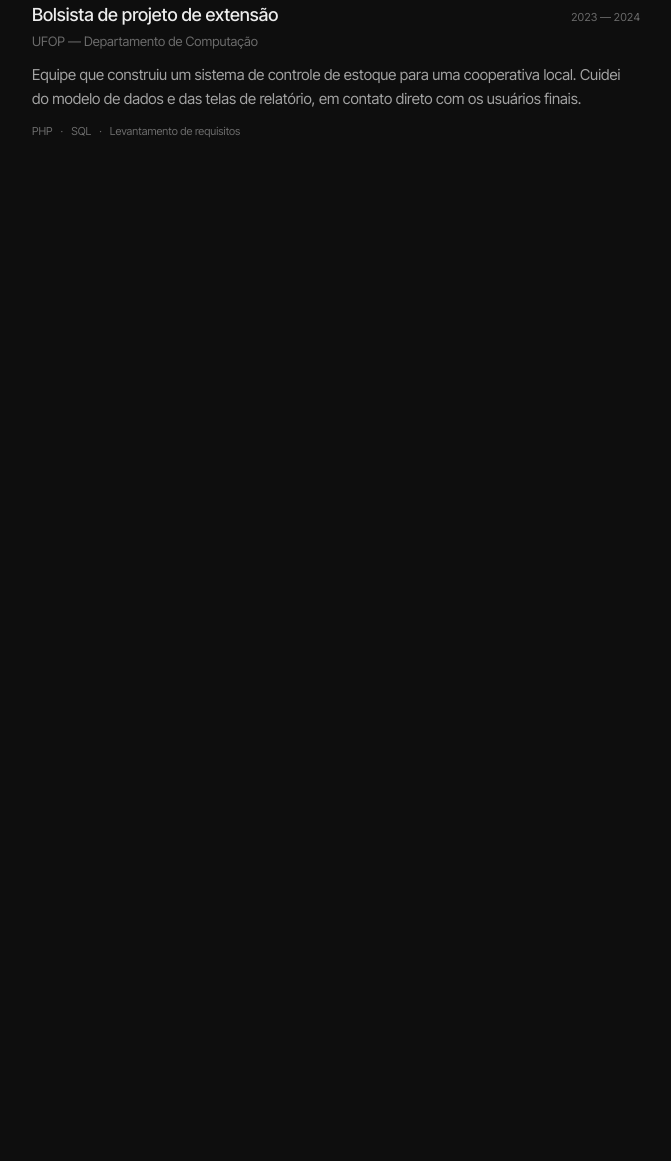
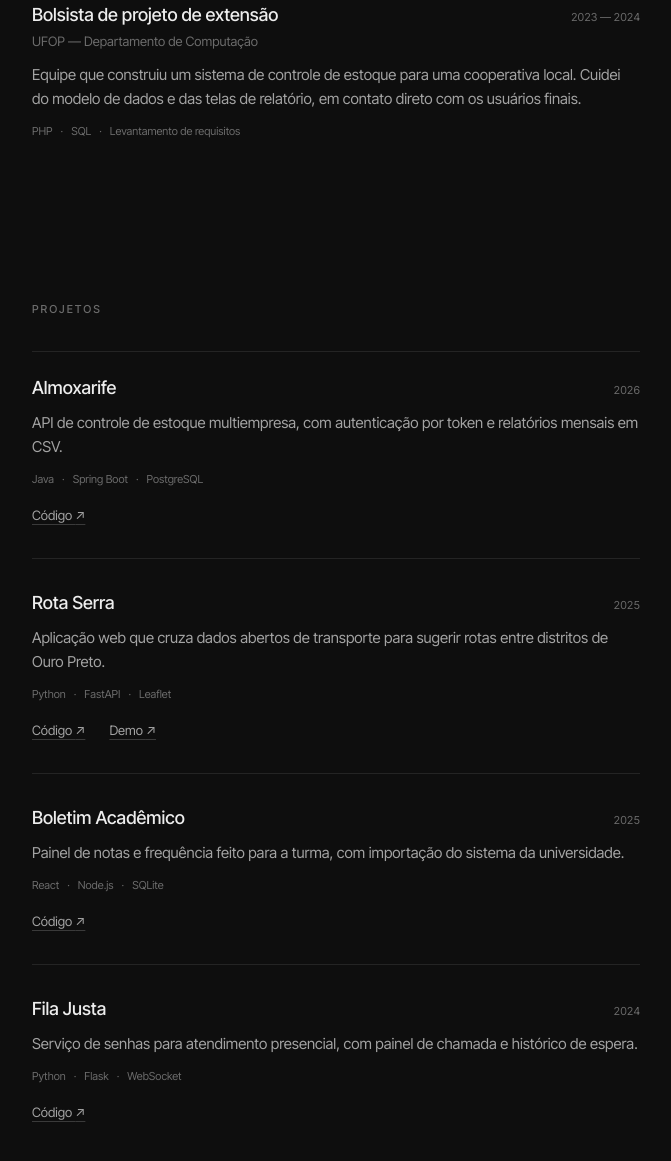
Before and after one commit to EwertonG/portfolio-ewerton, a website built with Vite: page index.html in a window 1280 px wide. Shown: the part 1727-2888 px from the top of the page, without its empty margins (304-975 px from the left). Before the commit the page ends 2060 px from the top, so only its background shows below. Built offline with nearby package versions, Linux system fonts and the light colour scheme.

Commit message:
feat: adiciona seção de projetos com links para código e demo

```diff
--- a/src/data/conteudo.ts
+++ b/src/data/conteudo.ts
@@ -101,3 +101,56 @@ export const experiencia: SecaoExperiencia = {
     },
   ],
 };
+
+export interface Projeto {
+  nome: string;
+  ano: string;
+  descricao: string;
+  tecnologias: string[];
+  repositorio?: string;
+  demo?: string;
+}
+
+export interface SecaoProjetos {
+  titulo: string;
+  itens: Projeto[];
+}
+
+export const projetos: SecaoProjetos = {
+  titulo: 'Projetos',
+  itens: [
+    {
+      nome: 'Almoxarife',
+      ano: '2026',
+      descricao:
+        'API de controle de estoque multiempresa, com autenticação por token e relatórios mensais em CSV.',
+      tecnologias: ['Java', 'Spring Boot', 'PostgreSQL'],
+      repositorio: 'https://github.com/EwertonG/almoxarife',
+    },
+    {
+      nome: 'Rota Serra',
+      ano: '2025',
+      descricao:
+        'Aplicação web que cruza dados abertos de transporte para sugerir rotas entre distritos de Ouro Preto.',
+      tecnologias: ['Python', 'FastAPI', 'Leaflet'],
+      repositorio: 'https://github.com/EwertonG/rota-serra',
+      demo: 'https://rota-serra.exemplo.com',
+    },
+    {
+      nome: 'Boletim Acadêmico',
+      ano: '2025',
+      descricao:
+        'Painel de notas e frequência feito para a turma, com importação do sistema da universidade.',
+      tecnologias: ['React', 'Node.js', 'SQLite'],
+      repositorio: 'https://github.com/EwertonG/boletim-academico',
+    },
+    {
+      nome: 'Fila Justa',
+      ano: '2024',
+      descricao:
+        'Serviço de senhas para atendimento presencial, com painel de chamada e histórico de espera.',
+      tecnologias: ['Python', 'Flask', 'WebSocket'],
+      repositorio: 'https://github.com/EwertonG/fila-justa',
+    },
+  ],
+};
--- a/src/main.ts
+++ b/src/main.ts
@@ -3,11 +3,12 @@ import './styles/base.css';
 import './styles/layout.css';
 import './styles/componentes.css';
 import './styles/secoes.css';
-import { experiencia, menu, perfil, sobre } from './data/conteudo';
+import { experiencia, menu, perfil, projetos, sobre } from './data/conteudo';
 import { renderBotaoIdioma } from './componentes/botao-idioma';
 import { renderMenuLateral } from './componentes/menu-lateral';
 import { renderHero } from './secoes/hero';
 import { renderExperiencia } from './secoes/experiencia';
+import { renderProjetos } from './secoes/projetos';
 import { renderSobre } from './secoes/sobre';
 
 const app = document.querySelector<HTMLDivElement>('#app');
@@ -21,5 +22,6 @@ if (app) {
       ${renderHero(perfil)}
       ${renderSobre(sobre)}
       ${renderExperiencia(experiencia)}
+      ${renderProjetos(projetos)}
     </main>`;
 }
--- /dev/null
+++ b/src/secoes/projetos.ts
@@ -0,0 +1,41 @@
+import type { Projeto, SecaoProjetos } from '../data/conteudo';
+import { renderSecao } from '../componentes/secao';
+import { renderTecnologias } from '../componentes/tecnologias';
+
+function renderLink(rotulo: string, url: string | undefined, nome: string): string {
+  if (!url) {
+    return '';
+  }
+
+  return `
+    <li>
+      <a href="${url}" target="_blank" rel="noopener" aria-label="${rotulo} de ${nome}">
+        ${rotulo} <span aria-hidden="true">↗</span>
+      </a>
+    </li>`;
+}
+
+function renderItem(projeto: Projeto): string {
+  const links =
+    renderLink('Código', projeto.repositorio, projeto.nome) +
+    renderLink('Demo', projeto.demo, projeto.nome);
+
+  return `
+    <li class="projetos__item">
+      <article>
+        <header class="projetos__cabecalho">
+          <h3 class="projetos__nome">${projeto.nome}</h3>
+          <span class="projetos__ano">${projeto.ano}</span>
+        </header>
+        <p class="projetos__descricao">${projeto.descricao}</p>
+        ${renderTecnologias(projeto.tecnologias)}
+        ${links ? `<ul class="projetos__links">${links}</ul>` : ''}
+      </article>
+    </li>`;
+}
+
+export function renderProjetos(projetos: SecaoProjetos): string {
+  const itens = projetos.itens.map(renderItem).join('');
+
+  return renderSecao('projetos', projetos.titulo, `<ul class="projetos">${itens}</ul>`);
+}
--- a/src/styles/secoes.css
+++ b/src/styles/secoes.css
@@ -118,3 +118,61 @@
   margin-top: var(--espaco-3);
   color: var(--cor-texto-suave);
 }
+
+/* Projetos */
+.projetos__item {
+  padding-block: var(--espaco-8);
+  border-top: 1px solid var(--cor-borda);
+}
+
+.projetos__item:first-child {
+  padding-top: var(--espaco-6);
+}
+
+.projetos__cabecalho {
+  display: flex;
+  justify-content: space-between;
+  align-items: baseline;
+  gap: var(--espaco-4);
+}
+
+.projetos__nome {
+  font-size: var(--texto-lg);
+  font-weight: 500;
+  line-height: 1.3;
+}
+
+.projetos__ano {
+  flex-shrink: 0;
+  font-size: var(--texto-xs);
+  color: var(--cor-texto-fraco);
+  font-variant-numeric: tabular-nums;
+}
+
+.projetos__descricao {
+  margin-top: var(--espaco-3);
+  color: var(--cor-texto-suave);
+}
+
+.projetos__links {
+  display: flex;
+  flex-wrap: wrap;
+  gap: var(--espaco-2) var(--espaco-6);
+  margin-top: var(--espaco-4);
+  font-size: var(--texto-sm);
+}
+
+.projetos__links a {
+  color: var(--cor-texto-suave);
+  text-decoration: underline;
+  text-decoration-color: var(--cor-borda-forte);
+  text-underline-offset: 4px;
+  transition:
+    color var(--transicao),
+    text-decoration-color var(--transicao);
+}
+
+.projetos__links a:hover {
+  color: var(--cor-texto);
+  text-decoration-color: currentColor;
+}
```
